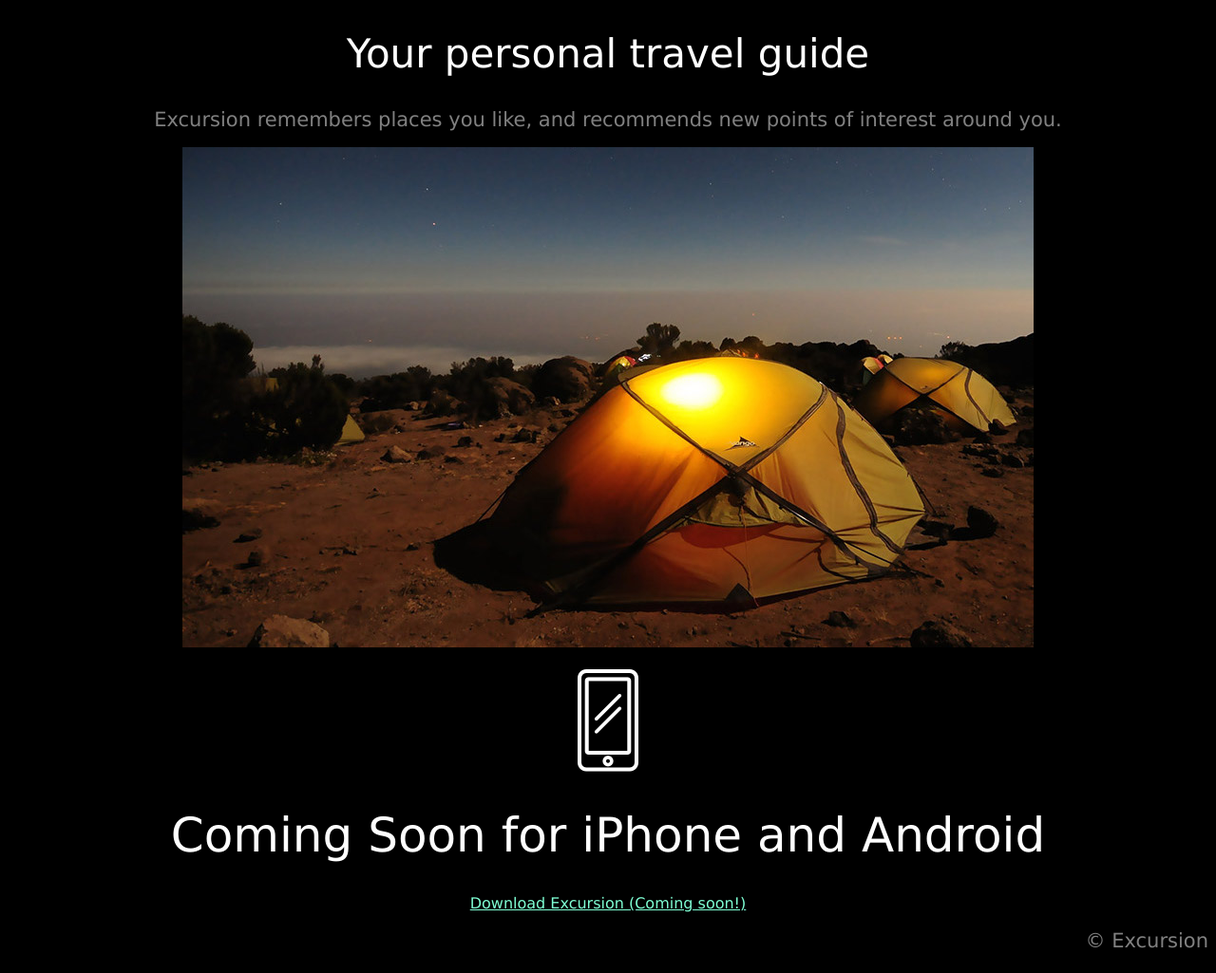
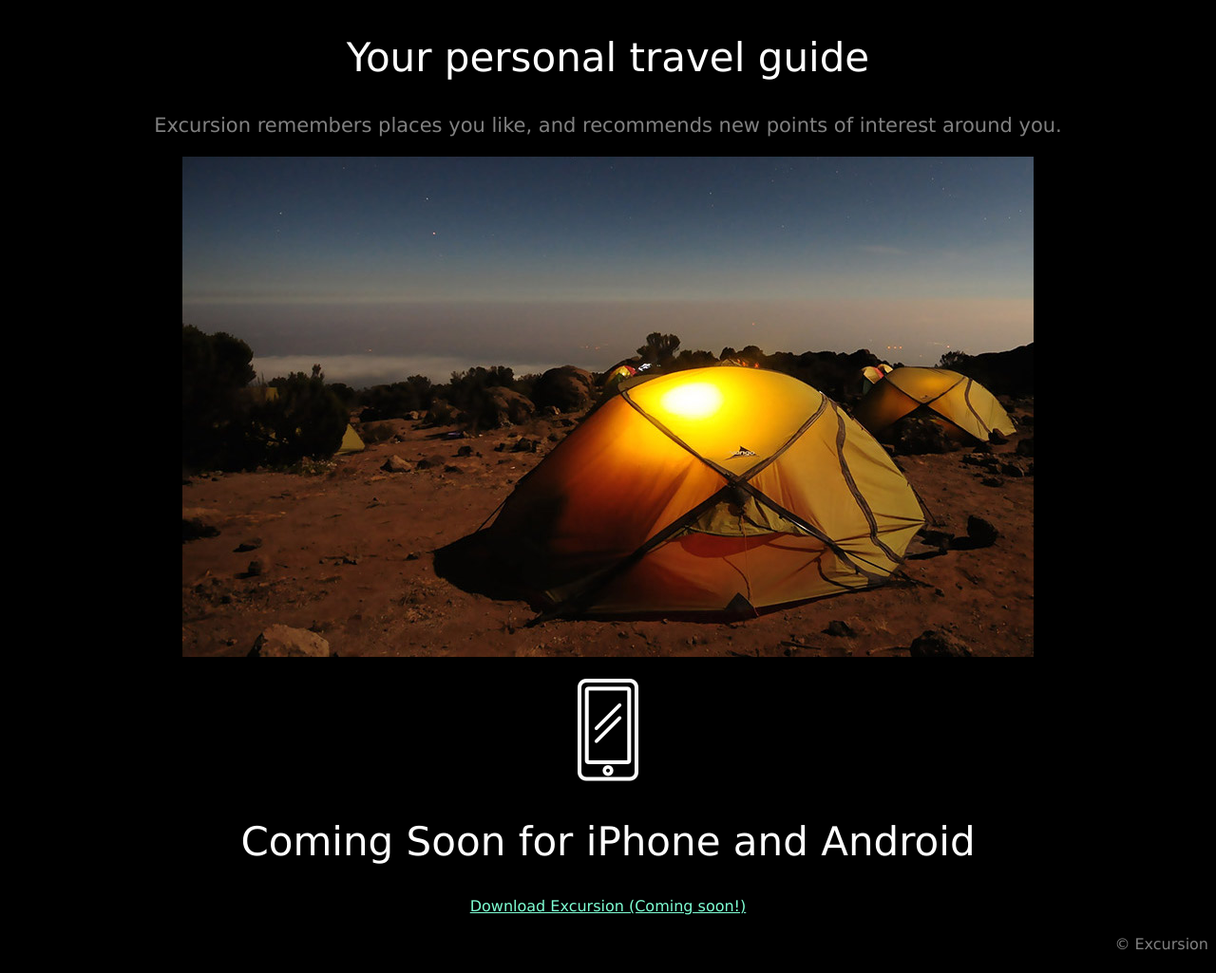
Before and after one commit to BuddyCooper44/excursion, a plain HTML site: page index.html in a window 1280 px wide. Shown: the part 316-1341 px from the top of the page at 95% size. Drawn offline with Linux system fonts and the light colour scheme.

Commit message:
this should be complete!

```diff
--- a/index.html
+++ b/index.html
@@ -7,16 +7,17 @@
   </head>
   <body>
     <h1>Discover hidden places in the world around you</h1>
-      <p><a href="./index.html">Download Excursion (Coming soon!)</a></p>
+      <a href="./index.html">Download Excursion (Coming soon!)</a>
+    <br><br>
     <video autoplay muted loop>
       <source src="resources/videos/excursion.mp4" type="video/mp4"></video>
-    <h1><div class=weight>Your personal travel guide</div></h1>
-    <h2>Excursion remembers places you like, and recommends new points of interest around you.</h2>
+    <h2>Your personal travel guide</h2>
+    <p>Excursion remembers places you like, and recommends new points of interest around you.</p>
     <img src="resources/images/camp.jpg">
     <br><br>
     <img src="resources/images/phone.png">
-    <h1>Coming Soon for iPhone and Android</h1>
-    <p><a href="./index.html">Download Excursion (Coming soon!)</a></p>
-    <h2><div class=right>&copy Excursion</div></h2>
+    <h2>Coming Soon for iPhone and Android</h2>
+    <a href="./index.html">Download Excursion (Coming soon!)</a>
+    <p><div class=copyright>&copy Excursion</div></p>
   </body>
 </html>
--- a/resources/css/style.css
+++ b/resources/css/style.css
@@ -11,10 +11,14 @@
 }
 
 h2 {
+  font-weight: 300;
+  font-size: 42px;
+  color: white;
+}
+
+p {
   font-size: 21px;
   color: gray;
-  font-style: verdana;
-  font-weight: normal;
 }
 
 a {
@@ -22,12 +26,7 @@
   font-size: 16px;
 }
 
-.weight {
-  font-weight: 300;
-  font-size: 42px;
+.copyright {
+  text-align: right;
+  color: gray;
 }
-
-.right {
-  text-align: right;
-  font-style: verdana;
-}
```
